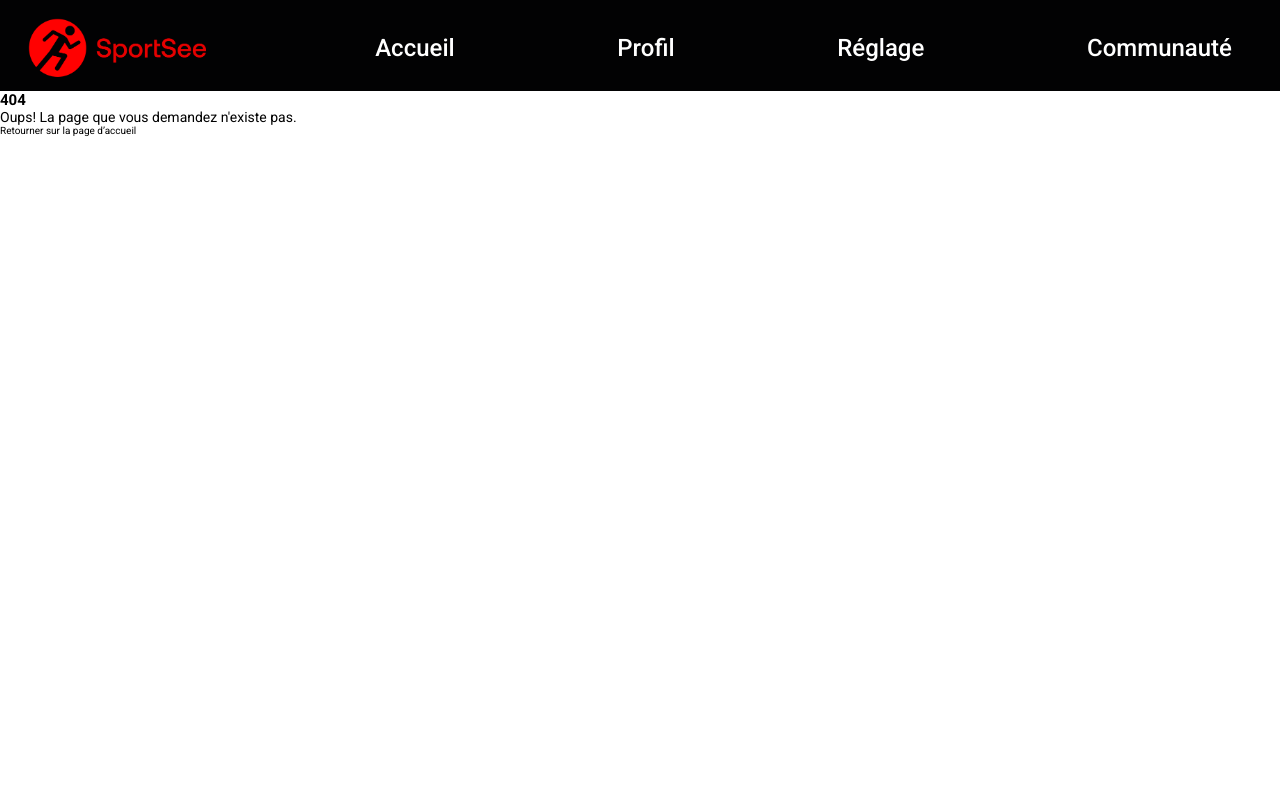
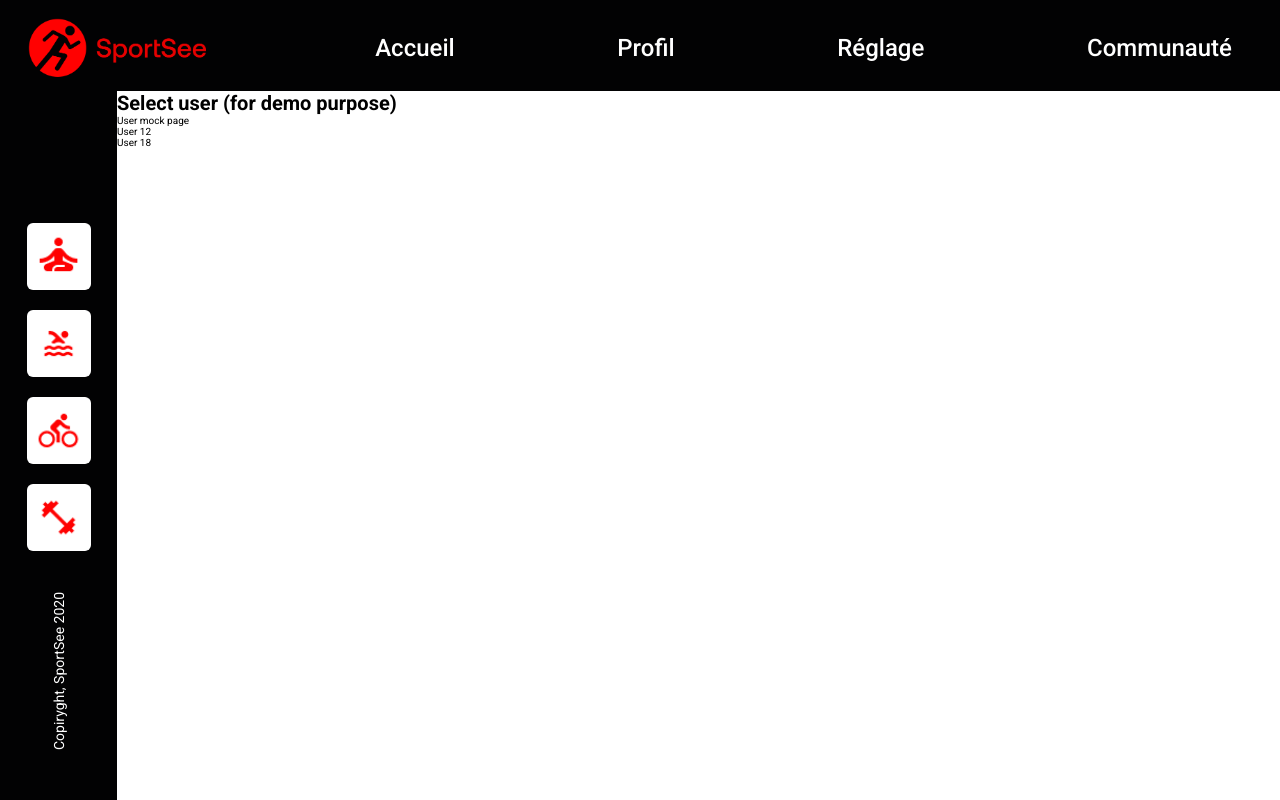
Before and after one commit to FabKaiz/project-12-sportsee, a React (Vite) app: page /users in a window 1280 px wide. Before the commit this address had no page. Built offline with nearby package versions, Linux system fonts and the light colour scheme.

Commit message:
Changed routes and added users select page

```diff
--- a/src/components/header/Header.jsx
+++ b/src/components/header/Header.jsx
@@ -9,12 +9,12 @@ const Header = () => {
         <nav>
           <ul>
             <li>
-              <Link to={`/`}>
+              <Link to={`/user/mock`}>
                 Accueil
               </Link>
             </li>
             <li>
-              <Link to={`/user/12`}>
+              <Link to={`/users`}>
                 Profil
               </Link>
             </li>
--- a/src/main.jsx
+++ b/src/main.jsx
@@ -1,8 +1,8 @@
 import React from 'react'
 import ReactDOM from 'react-dom/client'
 import {
-  createBrowserRouter, createRoutesFromElements, Route,
-  RouterProvider,
+  createBrowserRouter, createRoutesFromElements, Navigate, Route,
+  RouterProvider
 } from "react-router-dom";
 
 import Root from "./routes/root";
@@ -15,7 +15,8 @@ import './styles/main.scss'
 const router = createBrowserRouter(
     createRoutesFromElements(
         <Route element={<Layout />} errorElement={<Error />}>
-          <Route path="/" element={<Root />} />
+          <Route path="/" element={<Navigate replace to="/users" />} index={true} />
+          <Route path="/users" element={<Root />} />
           <Route
               path="user/:userId"
               element={<UserPage />}
--- a/src/pages/Layout.jsx
+++ b/src/pages/Layout.jsx
@@ -1,13 +1,17 @@
 import Header from "../components/header/Header.jsx";
 import { Outlet } from "react-router-dom";
+import Sidebar from "../components/sidebar/Sidebar.jsx";
 
 const Layout = () => {
   return (
       <>
         <Header />
-        <>
-          <Outlet />
-        </>
+        <div className="layout__content">
+          <Sidebar />
+          <div className="outlet">
+            <Outlet />
+          </div>
+        </div>
       </>
   );
 };
--- a/src/pages/home/Home.jsx
+++ /dev/null
@@ -1,17 +0,0 @@
-import styles from './home.module.scss'
-import { Link } from "react-router-dom";
-
-
-function Home() {
-  return (
-      <>
-        <h1 className={styles.title}>Home</h1>
-
-        <Link to={`/user/mock`}>
-          User mock page
-        </Link>
-      </>
-  )
-}
-
-export default Home
--- a/src/pages/user/UserPage.jsx
+++ b/src/pages/user/UserPage.jsx
@@ -39,7 +39,6 @@ const UserPage = ({user}) => {
 
   return (
       <div className={styles.user}>
-        <Sidebar />
         <main>
           <div className={styles.intro}>
             <h1 className={styles.title}>Bonjour <span
--- /dev/null
+++ b/src/pages/users/Users.jsx
@@ -0,0 +1,26 @@
+import styles from './users.module.scss'
+import { Link } from "react-router-dom";
+
+
+function Users() {
+  return (
+      <>
+        <h1 className={styles.title}>Select user (for demo purpose)</h1>
+
+        <Link to={`/user/mock`}>
+          User mock page
+        </Link>
+        <br />
+        <Link to={`/user/12`}>
+          User 12
+        </Link>
+        <br />
+
+        <Link to={`/user/18`}>
+          User 18
+        </Link>
+      </>
+  )
+}
+
+export default Users
--- /dev/null
+++ b/src/pages/users/users.module.scss
@@ -0,0 +1 @@
+@import '../../styles/global/_helpers';
--- a/src/routes/root.jsx
+++ b/src/routes/root.jsx
@@ -1,10 +1,10 @@
-import Home from "../pages/home/Home.jsx";
+import Users from "../pages/users/Users.jsx";
 
 const Root = () => {
   return (
-    <>
-      <Home />
-    </>
+      <>
+        <Users />
+      </>
   );
 };
 
--- a/src/styles/main.scss
+++ b/src/styles/main.scss
@@ -1,4 +1,12 @@
 @import './global/base';
+
+.layout__content {
+    display: flex;
+
+    .outlet {
+        flex: 1;
+    }
+}
 
 .recharts-legend-item .recharts-surface {
     vertical-align: unset !important;
```
Also changed, not shown: src/pages/home/home.module.scss (deleted).
